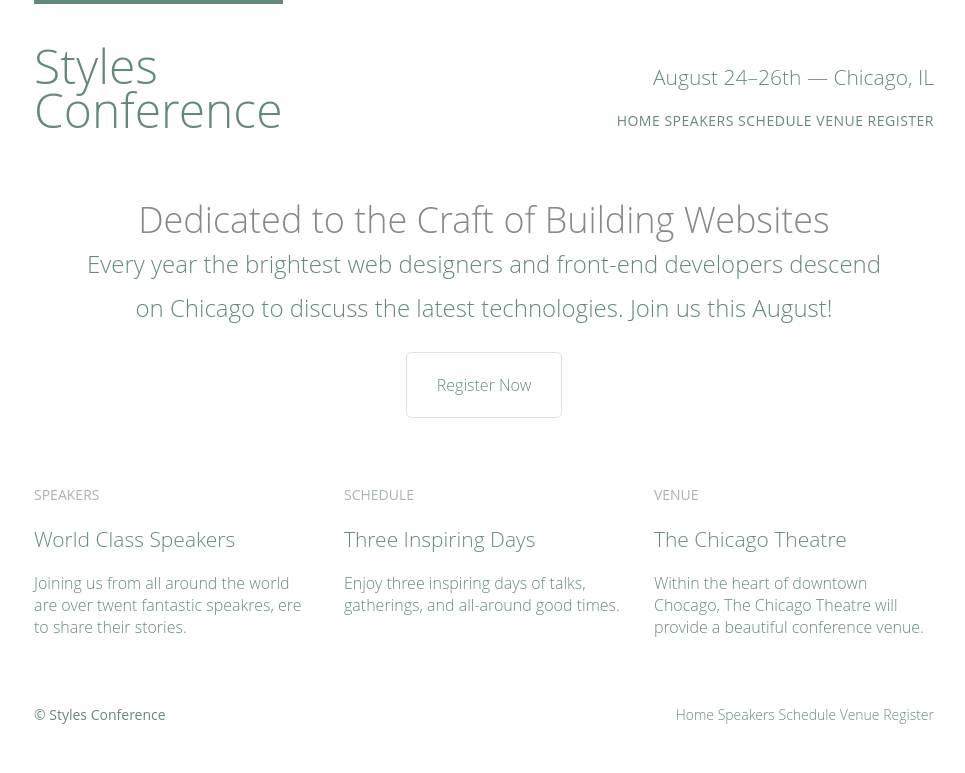
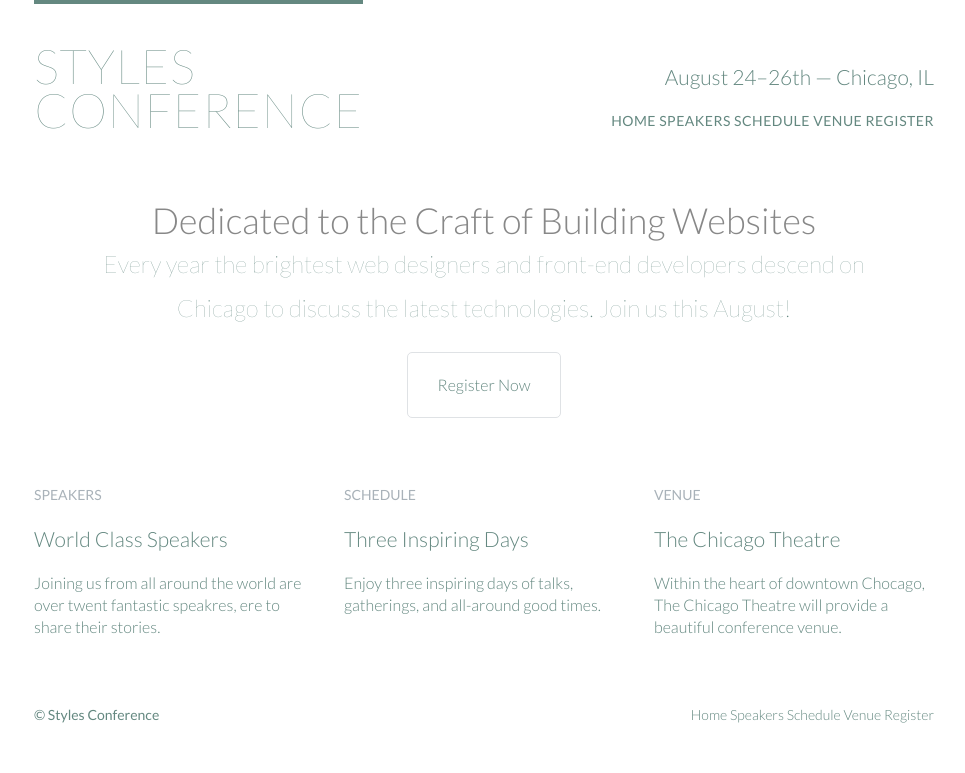
Before and after one commit to muhochi/Learn-to-Code-HTML-and-CSS-by-Shay-Howe, a plain HTML site: page index.html in a window 1280 px wide. Shown: the whole page, without its empty margins (156-1121 px from the left). Drawn offline with Linux system fonts and the light colour scheme.

Commit message:
Lesson6 - Typography - embeding fonts

```diff
--- a/assets/stylesheets/main.css
+++ b/assets/stylesheets/main.css
@@ -56,7 +56,7 @@ Custom styles
 
 body {
 	color: #888;
-	font: 300 16px/22px "Open Sans", "Helvetica Neue", Helvetica, Arial, sans-serif;
+	font: 300 16px/22px "Lato", "Open Sans", "Helvetica Neue", Helvetica, Arial, sans-serif;
 }
 
 /*
@@ -225,6 +225,7 @@ Home
 
 .hero p {
 	font-size: 24px;
+	font-weight: 100;
 }
 
 .teaser a:hover h3 {
@@ -242,7 +243,10 @@ Primary Header
 	padding: 40px 0 22px 0;
 	float: left;
 	font-size: 48px;
+	font-weight: 100;
+	letter-spacing: .5px;
 	line-height: 44px;
+	text-transform: uppercase;
 }
 
 .tagline {
--- a/index.html
+++ b/index.html
@@ -4,6 +4,7 @@
 		<meta charset="utf-8">
 		<title>Styles Conference</title>
 		<link rel="stylesheet" type="text/css" href="assets/stylesheets/main.css">
+		<link  rel="stylesheet" href="https://fonts.googleapis.com/css?family=Lato:100,300,400">
 	</head>
 
 	<body>
```
